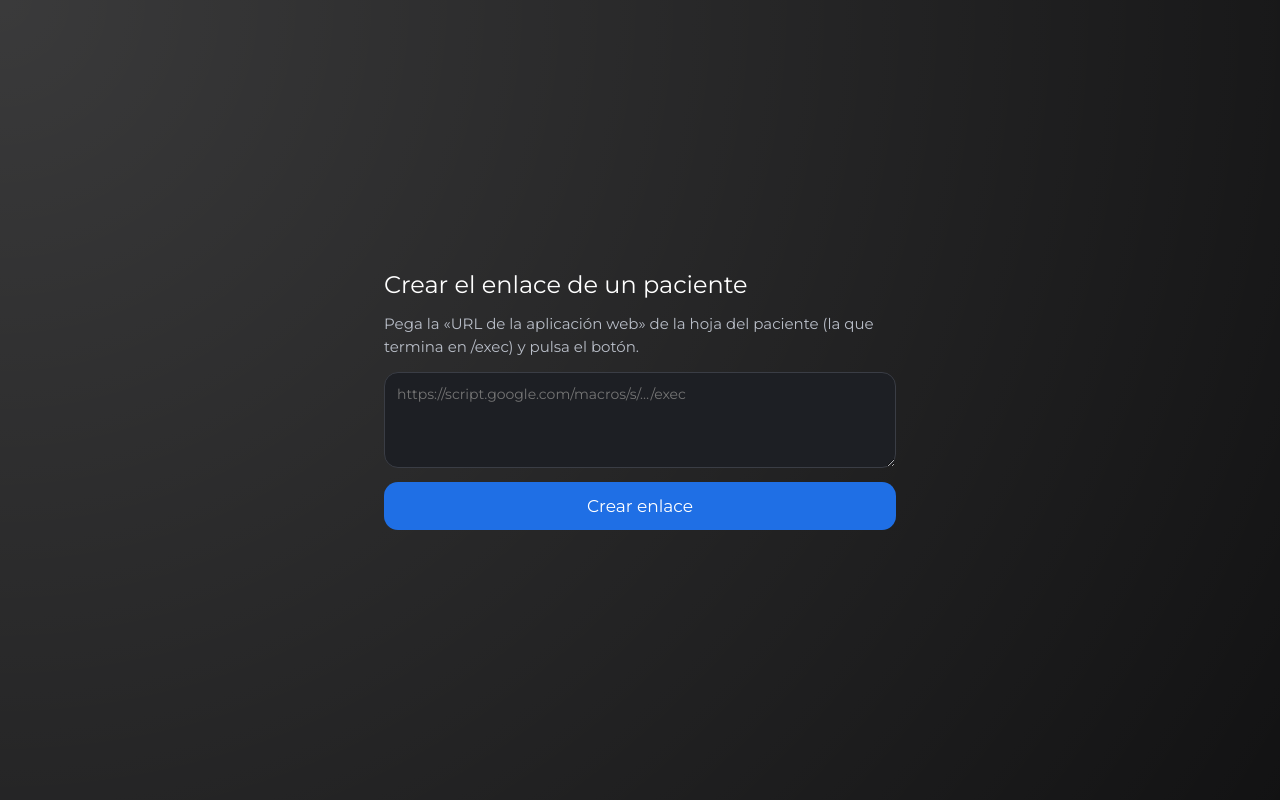
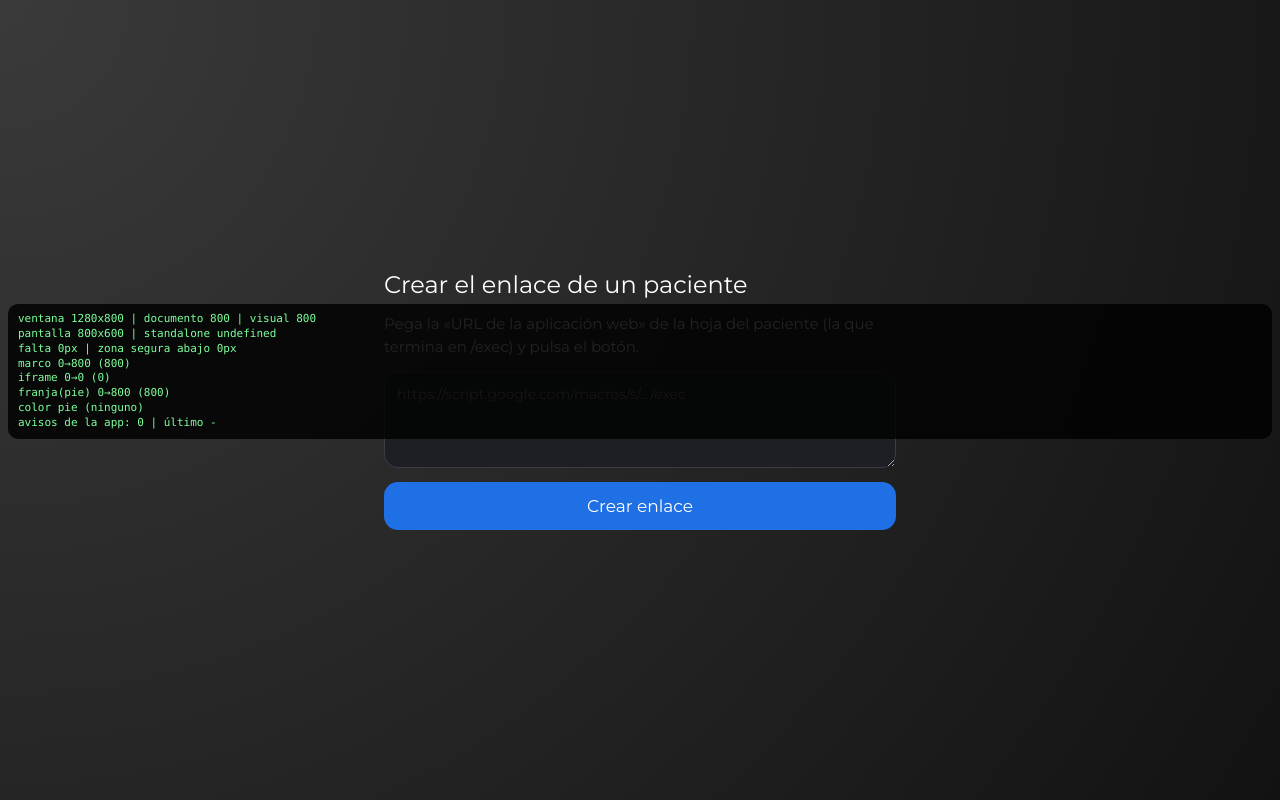
Before and after one commit to XaviRecio/entreno, a plain HTML site: page index.html in a window 1280 px wide. Drawn offline with Linux system fonts and the light colour scheme.

Commit message:
Index.html

```diff
--- a/index.html
+++ b/index.html
@@ -52,6 +52,9 @@
        mientras se ve la cúpula de «Dejar la sesión aquí», para que esa franja sea del mismo color que la cúpula y no quede un bloque negro. */
     #pie { position: fixed; top: 0; right: 0; left: 0; height: calc(100% + var(--falta, 0px)); pointer-events: none;
            background-color: var(--pie, rgba(255, 255, 255, 0)); transition: background-color .25s ease; }
+    /* PRUEBA: recuadro con medidas (se quitará en la versión final) */
+    #diag { position: fixed; left: 8px; right: 8px; top: 38%; z-index: 9999; margin: 0; padding: 8px 10px; border-radius: 10px; pointer-events: none;
+            background: rgba(0, 0, 0, .82); color: #7CFF9B; font: 11px/1.35 ui-monospace, Menlo, monospace; white-space: pre-wrap; }
     #marco { position: fixed; top: 0; right: 0; left: 0; height: calc(100% + var(--falta, 0px)); background: transparent; }
     #medida { position: fixed; top: 0; left: 0; width: 0; height: 0; visibility: hidden; pointer-events: none;
               padding: env(safe-area-inset-top) env(safe-area-inset-right) env(safe-area-inset-bottom) env(safe-area-inset-left); }
@@ -92,6 +95,7 @@
 <body>
   <div id="medida" aria-hidden="true"></div>
   <div id="pie" aria-hidden="true"></div>
+  <pre id="diag" aria-hidden="true">midiendo…</pre>
   <div id="marco">
     <iframe id="app" title="Mi entreno" hidden></iframe>
 
@@ -249,5 +253,28 @@
       };
     })();
   </script>
+  <script>
+    /* PRUEBA: medidas en pantalla para saber por qué queda una franja negra abajo */
+    (function () {
+      var n = 0, ultimo = '-', caja = document.getElementById('diag');
+      window.addEventListener('message', function (e) { if (e.data && e.data.physioxavi === 'pie') { n++; ultimo = e.data.c || '(vacío)'; } });
+      function r(b) { return Math.round(b.top) + '→' + Math.round(b.bottom) + ' (' + Math.round(b.height) + ')'; }
+      function medir() {
+        var d = document.documentElement, cs = getComputedStyle(d), q = function (id) { return document.getElementById(id); };
+        var vv = window.visualViewport ? Math.round(visualViewport.height) : '-';
+        caja.textContent = [
+          'ventana ' + innerWidth + 'x' + innerHeight + ' | documento ' + d.clientHeight + ' | visual ' + vv,
+          'pantalla ' + screen.width + 'x' + screen.height + ' | standalone ' + navigator.standalone,
+          'falta ' + cs.getPropertyValue('--falta').trim() + ' | zona segura abajo ' + getComputedStyle(q('medida')).paddingBottom,
+          'marco ' + r(q('marco').getBoundingClientRect()),
+          'iframe ' + r(q('app').getBoundingClientRect()),
+          'franja(pie) ' + r(q('pie').getBoundingClientRect()),
+          'color pie ' + (cs.getPropertyValue('--pie').trim() || '(ninguno)'),
+          'avisos de la app: ' + n + ' | último ' + ultimo
+        ].join('\n');
+      }
+      setInterval(medir, 700); medir();
+    })();
+  </script>
 </body>
 </html>
```
